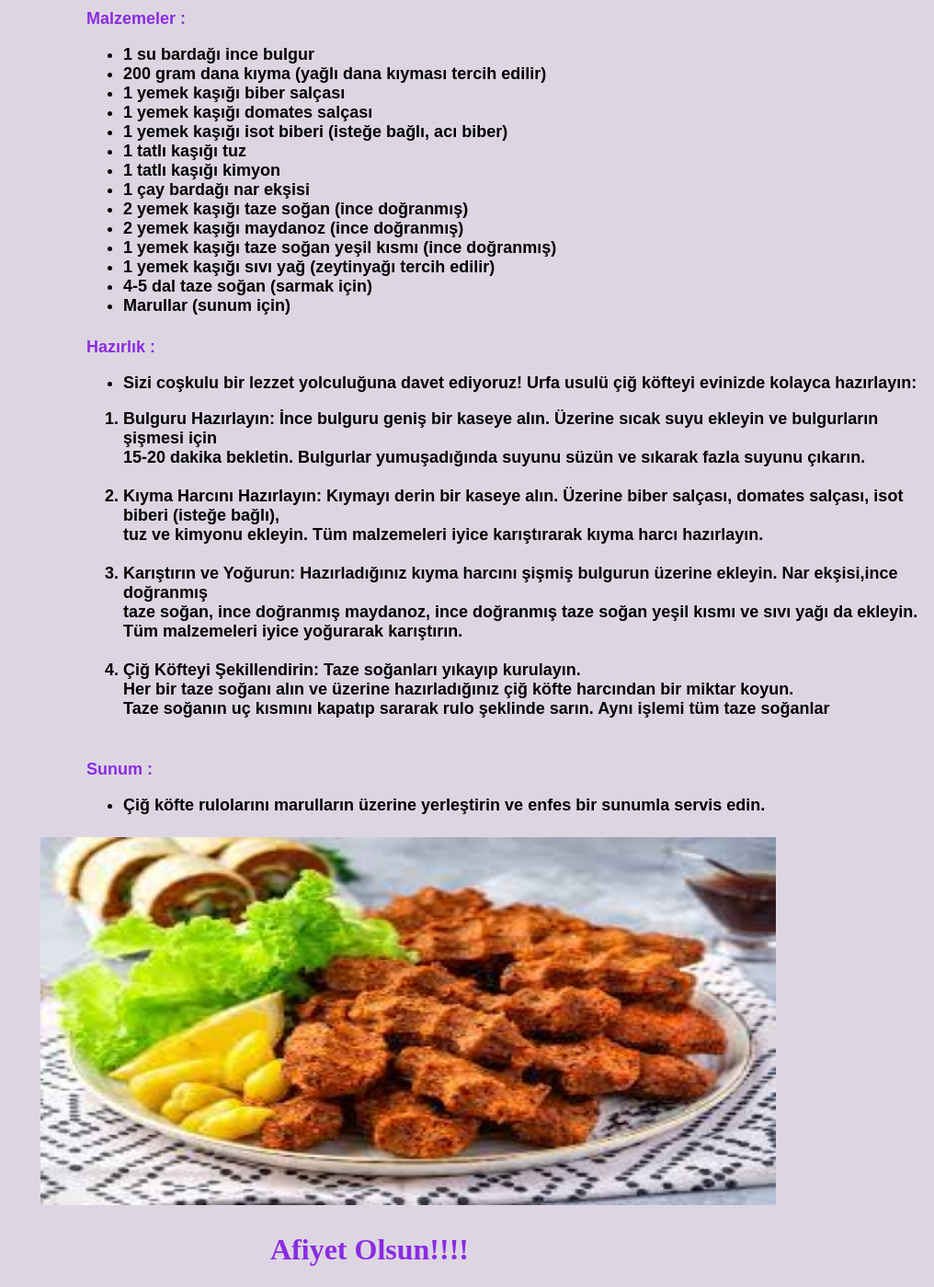
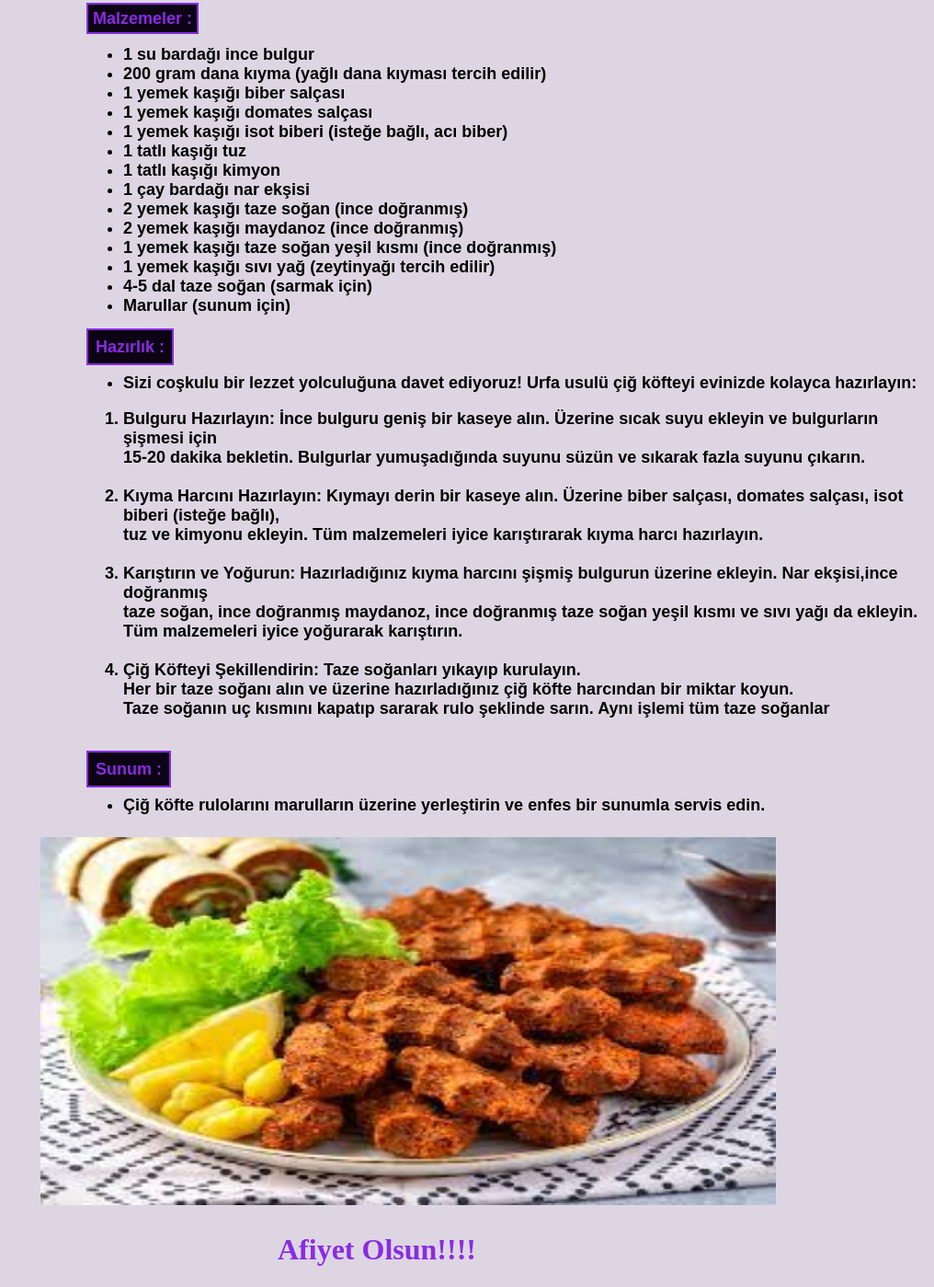
Before and after one commit to alashtarmaria/kodluyoruzilkrepo, a plain HTML site: page odev_3/index.html in a window 1280 px wide. Shown: the part 124-1523 px from the top of the page at 92% size, without its empty margins (264-1280 px from the left). Drawn offline with Linux system fonts and the light colour scheme.

Commit message:
ödev 3 düzenlendi

```diff
--- a/odev_3/index.html
+++ b/odev_3/index.html
@@ -45,7 +45,9 @@
          </p>
      </h3>
        <h4 style="color: blueviolet;">
+        <span style="border: 2px solid  blueviolet; background-color: rgb(12, 4, 20); padding: 5px 5px 5px 5px;">
         <strong>Malzemeler : </strong>
+    </span>
        <ul>
         <li style="color: black;">1 su bardağı ince bulgur </li>
         <li style="color: black;">200 gram dana kıyma (yağlı dana kıyması tercih edilir)</li>
@@ -64,8 +66,10 @@
        </ul>
        </h4>
 
-       <h4 style="color: blueviolet;">
-        <strong>Hazırlık : </strong>
+       <h4 style="color: blueviolet;" >
+        <span style="border: 2px solid  blueviolet; background-color: rgb(12, 4, 20); padding: 8px 8px 8px 8px;">
+           <strong>Hazırlık : </strong>
+        </span>
         <ul>
             <li style="color: black;"> Sizi coşkulu bir lezzet yolculuğuna davet ediyoruz! Urfa usulü çiğ köfteyi evinizde kolayca hazırlayın: </li>
          </ul>
@@ -92,7 +96,9 @@
        </ol>
        </h4>
        <h4 style="color: blueviolet;">
-     <strong>Sunum : </strong>
+         <span style="border: 2px solid  blueviolet; background-color: rgb(12, 4, 20); padding: 8px 8px 8px 8px;">
+           <strong>Sunum : </strong>
+         </span>
      <ul>
         <li style="color: black;">Çiğ köfte rulolarını marulların üzerine yerleştirin ve enfes bir sunumla servis edin. </li>
      </ul>
@@ -105,7 +111,10 @@
     </div>
 
     <div class="footer">
-        <h1 style="color:  blueviolet ; margin-left: 550px;"> Afiyet Olsun!!!!</h1>
+        <h1 style="color:  blueviolet ; margin-left: 550px;">
+            <span style= " padding: 8px 8px 8px 8px;">
+                <strong>Afiyet Olsun!!!!</strong>
+            </span></h1>
     </div>
 </body>
 </html>
```
